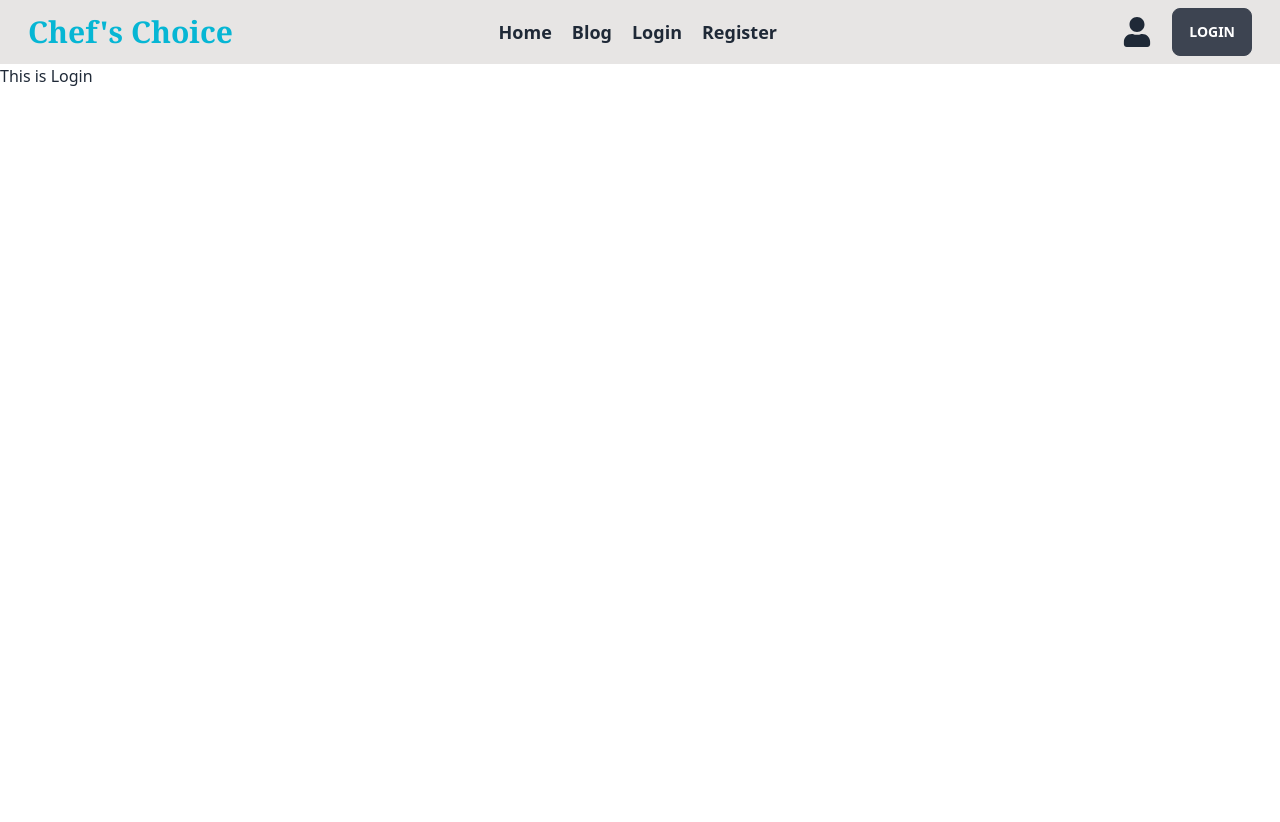
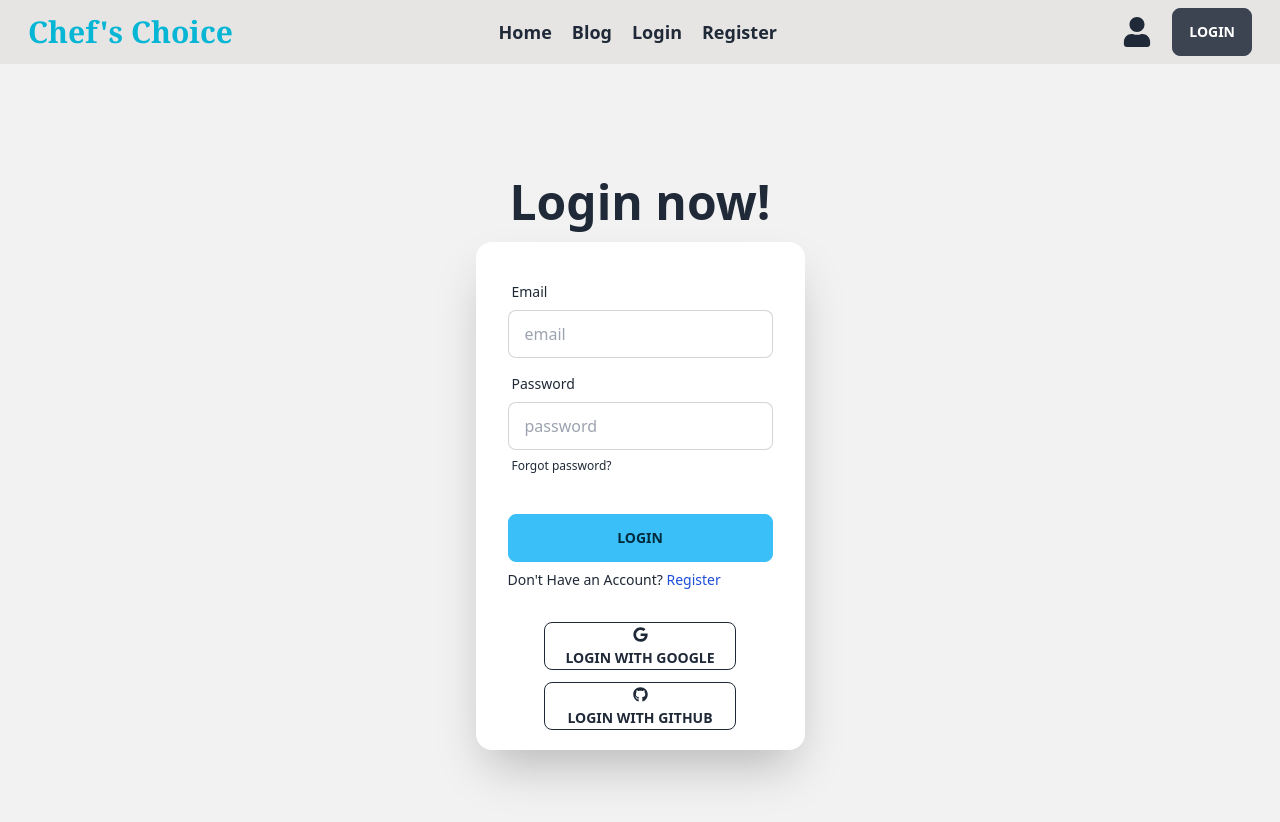
Before and after one commit to samsulalamasif/chefs-choice-client, a React (Vite) app: page /login in a window 1280 px wide. Shown: the top 822 px of the page. Before the commit the page ends 800 px from the top, so only its background shows below. Built offline with nearby package versions, Linux system fonts and the light colour scheme.

Commit message:
login and register page setup with form

```diff
--- a/src/components/Footer/Footer.jsx
+++ b/src/components/Footer/Footer.jsx
@@ -3,12 +3,12 @@ import { Link } from 'react-router-dom';
 
 const Footer = () => {
     return (
-        <div /* className="bg-gray-900 h-56 flex justify-center items-center" */>
-            {/* <Link to="/">
+        <div className="bg-gray-900 h-56 flex justify-center items-center" >
+            <Link to="/">
                 <h1 className="text-indigo-500 text-xl font-semibold">
                     Copyright © 2023 Chef's Choice. All Rights Reserved.
                 </h1>
-            </Link> */}
+            </Link>
         </div>
     );
 };
--- a/src/layouts/Main.jsx
+++ b/src/layouts/Main.jsx
@@ -7,10 +7,11 @@ const Main = () => {
     return (
         <div>
             <Header></Header>
-            <div className='className="md:min-h-[calc(100vh-100px)]'>
-                <Outlet></Outlet>
+            <Outlet></Outlet>
+
+            {/* <div className='className="lg:min-h-[calc(100vh-100px)]'>
             </div>
-            <Footer></Footer>
+            <Footer></Footer> */}
         </div>
     );
 };
--- a/src/main.jsx
+++ b/src/main.jsx
@@ -3,9 +3,12 @@ import ReactDOM from 'react-dom/client'
 import './index.css'
 import { RouterProvider } from 'react-router-dom'
 import router from './routes/Routes'
+import AuthProviders from './providers/AuthProviders'
 
 ReactDOM.createRoot(document.getElementById('root')).render(
   <React.StrictMode>
-    <RouterProvider router={router}></RouterProvider>
+    <AuthProviders>
+      <RouterProvider router={router}></RouterProvider>
+    </AuthProviders>
   </React.StrictMode>,
 )
--- a/src/pages/Login/Login.jsx
+++ b/src/pages/Login/Login.jsx
@@ -1,10 +1,61 @@
 import React from 'react';
+import { FaGithub, FaGoogle } from 'react-icons/fa';
+import { Link } from 'react-router-dom';
 
 const Login = () => {
+    const handleLogin = event => {
+        event.preventDefault();
+        const form = event.target;
+        const email = form.email.value;
+        const password = form.password.value;
+        console.log(email, password);
+    }
+
+
+
+
+
     return (
-        <div>
-            <h1>This is Login</h1>
-        </div>
+        <form onSubmit={handleLogin} className="hero min-h-screen bg-base-200">
+            <div className="hero-content flex-col">
+                <div className="text-center">
+                    <h1 className="text-5xl font-bold">Login now!</h1>
+                </div>
+                <div className="card flex-shrink-0 w-full max-w-sm shadow-2xl bg-base-100">
+                    <div className="card-body">
+                        <div className="form-control">
+                            <label className="label">
+                                <span className="label-text">Email</span>
+                            </label>
+                            <input type="text" placeholder="email" name='email' className="input input-bordered" required />
+                        </div>
+                        <div className="form-control">
+                            <label className="label">
+                                <span className="label-text">Password</span>
+                            </label>
+                            <input type="text" placeholder="password" name='password' className="input input-bordered" required />
+                            <label className="label">
+                                <a href="#" className="label-text-alt link link-hover">Forgot password?</a>
+                            </label>
+                        </div>
+                        <div className="form-control mt-6">
+                            <button className="btn btn-info">Login</button>
+                        </div>
+                        <span className="label-text">
+                            Don't Have an Account? <Link className='text-blue-700' to="/register">Register</Link>
+                        </span>
+
+                    </div>
+                    <div className='flex flex-col w-48 space-y-3 mx-auto mb-5'>
+                        <button className='btn btn-outline'>
+                            <FaGoogle size={15}></FaGoogle>Login with Google</button>
+                        <button className='btn btn-outline'>
+                            <FaGithub size={15}></FaGithub>Login with Github</button>
+
+                    </div>
+                </div>
+            </div>
+        </form>
     );
 };
 
--- a/src/pages/Navbar/Navbar.jsx
+++ b/src/pages/Navbar/Navbar.jsx
@@ -3,7 +3,7 @@ import img from "../../assets/chef.png"
 
 const Navbar = () => {
     return (
-        <div className='flex flex-col-reverse lg:flex-row justify-evenly pt-10  bg-stone-200 '>
+        <div className='flex flex-col-reverse lg:flex-row justify-evenly pt-10 px-24  bg-stone-200 '>
             <div className=' pt-28'>
                 <h1 className='text-7xl font-serif font-bold  mb-8'>
                     Delicious Food</h1>
--- a/src/pages/Register/Register.jsx
+++ b/src/pages/Register/Register.jsx
@@ -1,10 +1,60 @@
 import React from 'react';
+import { Link } from 'react-router-dom';
 
 const Register = () => {
+    const handleRegister = event => {
+        event.preventDefault();
+        const form = event.target;
+        const name = form.name.value;
+        const photo = form.photo.value;
+        const email = form.email.value;
+        const password = form.password.value;
+        console.log(name, photo, email, password);
+    }
+
     return (
-        <div>
-            <h1>This is Register page</h1>
-        </div>
+        <form onSubmit={handleRegister} className="hero min-h-screen bg-base-200">
+            <div className="hero-content flex-col">
+                <div className="text-center">
+                    <h1 className="text-5xl font-bold">Login now!</h1>
+                </div>
+                <div className="card flex-shrink-0 w-full max-w-sm shadow-2xl bg-base-100">
+                    <div className="card-body">
+                        <div className="form-control">
+                            <label className="label">
+                                <span className="label-text">Name</span>
+                            </label>
+                            <input type="text" placeholder="your name" name='name' className="input input-bordered" required />
+                        </div>
+                        <div className="form-control">
+                            <label className="label">
+                                <span className="label-text">Email</span>
+                            </label>
+                            <input type="text" placeholder="email" name='email' className="input input-bordered" required />
+                        </div>
+                        <div className="form-control">
+                            <label className="label">
+                                <span className="label-text">Photo URL</span>
+                            </label>
+                            <input type="text" placeholder="photo url" name='photo' className="input input-bordered" required />
+                        </div>
+                        <div className="form-control">
+                            <label className="label">
+                                <span className="label-text">Password</span>
+                            </label>
+                            <input type="text" placeholder="password" name='password' className="input input-bordered" required />
+                        </div>
+                        <div className="form-control mt-6">
+                            <button className="btn btn-info">Register</button>
+                        </div>
+                        <span className="label-text">
+                            Already Have an Account? <Link className='text-blue-700' to="/login">Login</Link>
+                        </span>
+
+                    </div>
+                </div>
+            </div>
+        </form>
     );
 };
 
--- /dev/null
+++ b/src/providers/AuthProviders.jsx
@@ -0,0 +1,17 @@
+import React, { createContext } from 'react';
+import { getAuth } from "firebase/auth";
+import app from '../firebase/firebase.config';
+
+export const AuthContext = createContext(null)
+const auth = getAuth(app)
+
+
+const AuthProviders = ({ children }) => {
+    return (
+        <AuthContext.Provider>
+            {children}
+        </AuthContext.Provider>
+    );
+};
+
+export default AuthProviders;
```
